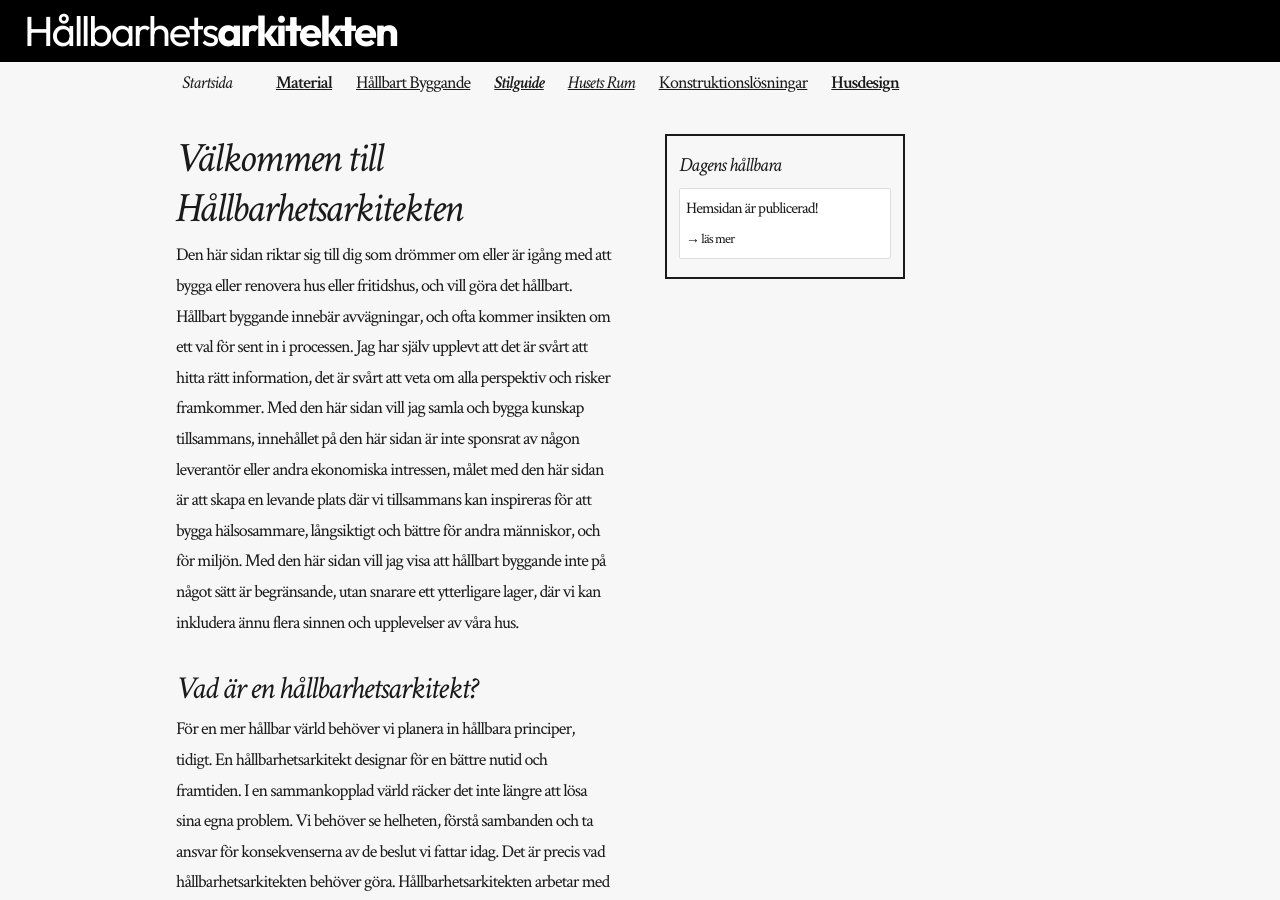
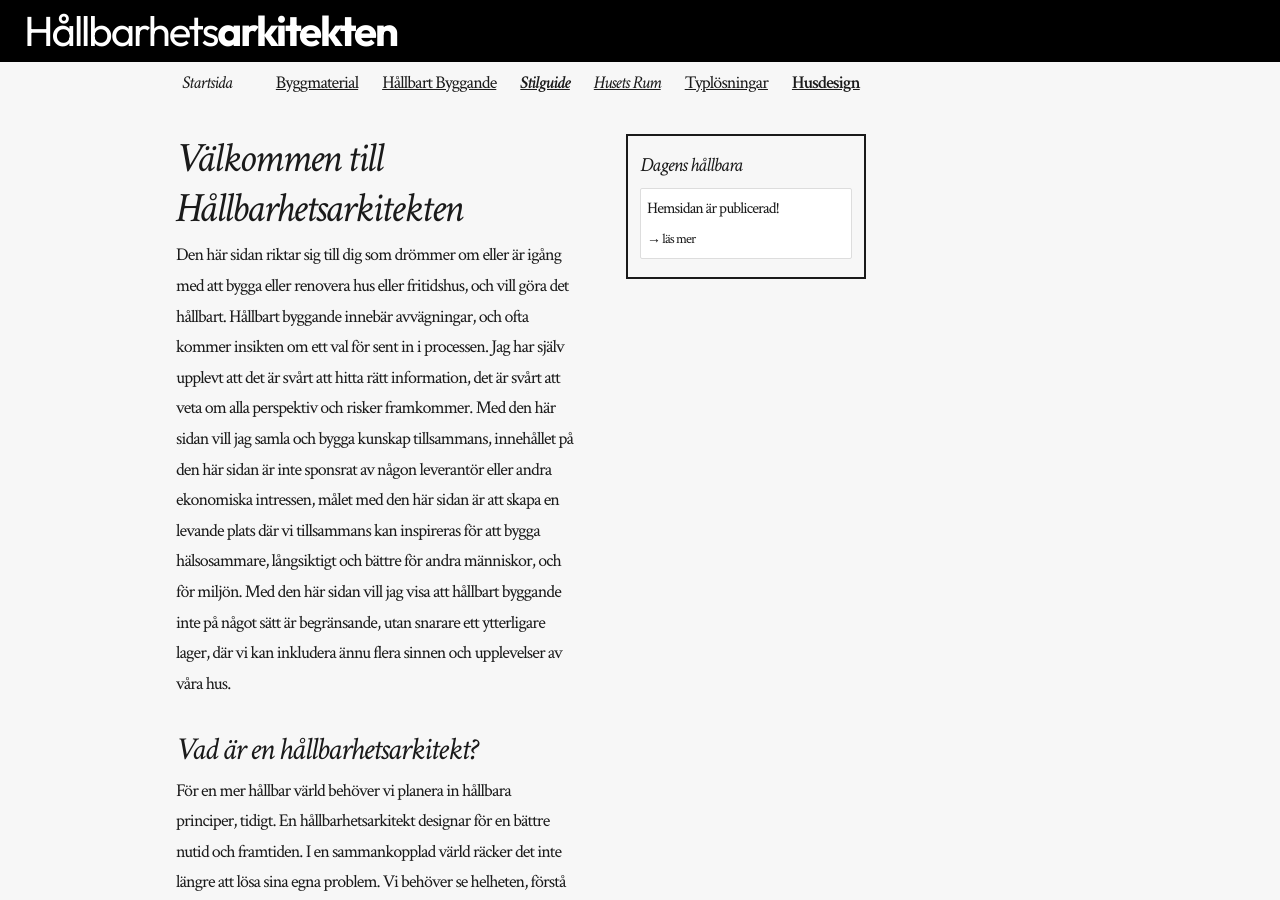
Before and after one commit to rikardv/rikardv.github.io, a Jekyll site: the page built from index.md, in a window 1280 px wide and 900 px high. Built offline with Jekyll 4.4.1, drawn with Linux system fonts in a browser that asks for light colours.

Commit message:
Update _config.yml
ändrat navigationsnamnen

```diff
--- a/_config.yml
+++ b/_config.yml
@@ -34,15 +34,15 @@
 navigation:
   - title: Startsida
     url: /
-  - title: Material
-    url: /material/
+  - title: Byggmaterial
+    url: /byggmaterial/
   - title: Hållbart Byggande
     url: /hallbart-byggande/
   - title: Stilguide
     url: /stilguide/
   - title: Husets Rum
     url: /husets-rum/
-  - title: Konstruktionslösningar
-    url: /konstruktionslosningar/
+  - title: Typlösningar
+    url: /typlosningar/
   - title: Husdesign
     url: /husdesign/
```
